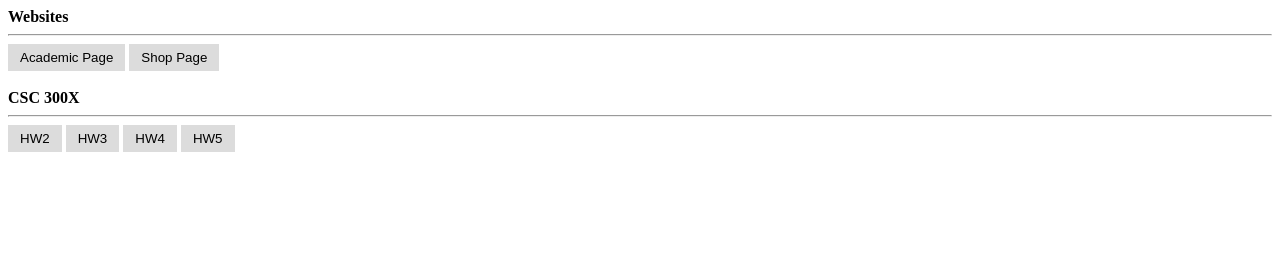
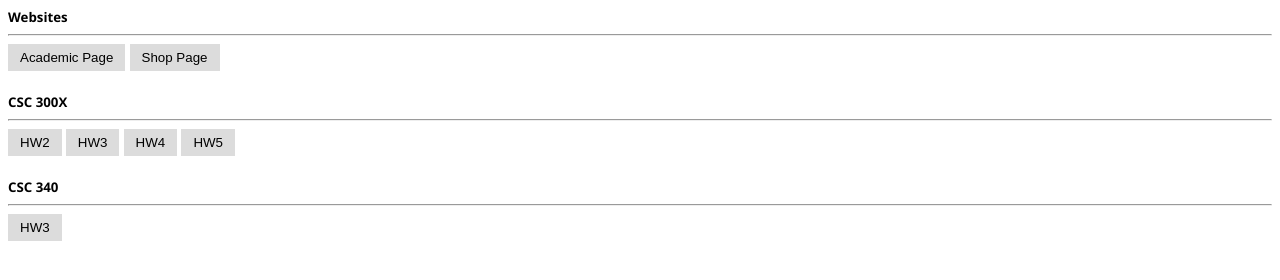
Before and after one commit to m-bien/m-bien.github.io, a plain HTML site: page index.html in a window 1280 px wide. Drawn offline with Linux system fonts and the light colour scheme.

Commit message:
Update buttons

```diff
--- a/index.html
+++ b/index.html
@@ -18,16 +18,19 @@
     }
 </style>
 
-<body>
-    <h4 style="margin:0">Websites</h4><hr>
+<body style="font-family: 'Segoe UI'">
+    <h5 style="margin:0">Websites</h5><hr>
     <a href='good-michael/' target="_blank"><button>Academic Page</button></a>
     <a href='good-bunny/' target="_blank"><button>Shop Page</button></a>
     <br><br>
-    <h4 style="margin:0">CSC 300X</h4><hr>
+    <h5 style="margin:0">CSC 300X</h5><hr>
     <a href='csc300x/hw2/' target="_blank"><button>HW2</button></a>
     <a href='csc300x/hw3/' target="_blank"><button>HW3</button></a>
     <a href='csc300x/hw4/' target="_blank"><button>HW4</button></a>
     <a href='csc300x/hw5/' target="_blank"><button>HW5</button></a>
+    <br><br>
+    <h5 style="margin:0">CSC 340</h5><hr>
+    <a href='csc340/' target="_blank"><button>HW3</button></a>
 </body>
 
 </html>
```
